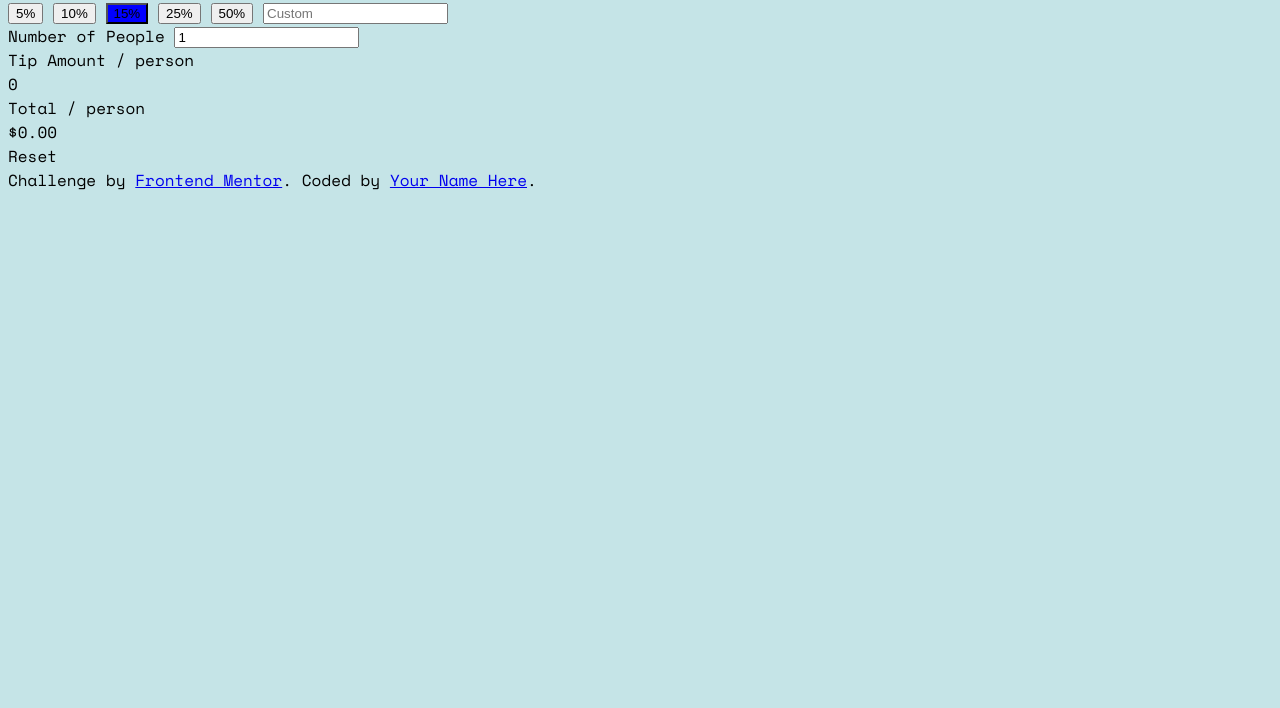
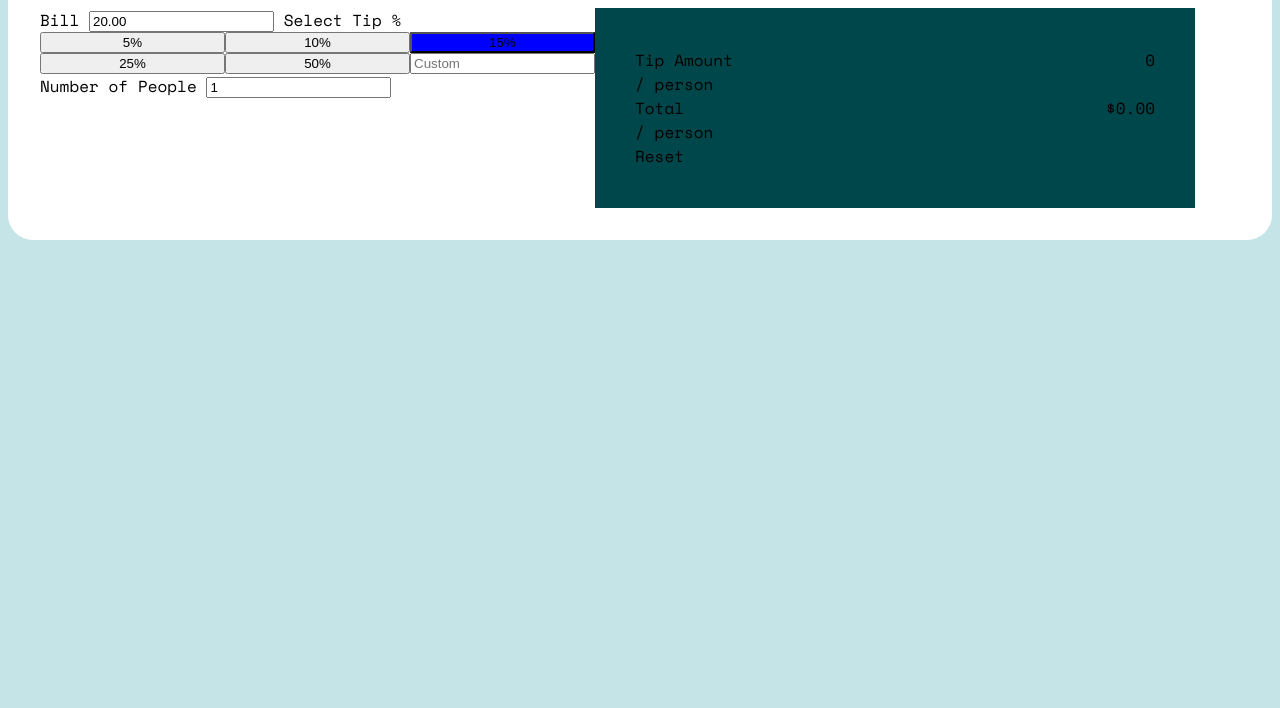
Before and after one commit to sarahtennis/tip-calculator, a plain HTML site: page tip-calculator-app-main/index.html in a window 1280 px wide. Shown: the part 92-800 px from the top of the page. Drawn offline with nearby package versions, Linux system fonts and the light colour scheme.

Commit message:
Tip input functionality, layout css

```diff
--- a/tip-calculator-app-main/index.html
+++ b/tip-calculator-app-main/index.html
@@ -18,6 +18,7 @@
   <body>
     <img class="logo" alt="Splitter logo" src="./images/SPLITTER.svg" />
 
+    <div class="calculator-container">
       <div class="form">
         <label for="bill">Bill</label>
         <input id="bill" name="bill" type="text" value="20.00" />
@@ -39,21 +40,15 @@
 
       <div class="calculations">
         <div class="line">
-        <div class="label">Tip Amount / person</div>
+          <div class="label">Tip Amount<span>/ person</span></div>
           <div id="per-person">$0.00</div>
         </div>
         <div class="line">
-        <div class="label">Total / person</div>
+          <div class="label">Total<span>/ person</span></div>
           <div id="total">$0.00</div>
         </div>
         Reset
       </div>
-
-    <div class="attribution">
-      Challenge by
-      <a href="https://www.frontendmentor.io?ref=challenge" target="_blank"
-        >Frontend Mentor</a
-      >. Coded by <a href="#">Your Name Here</a>.
     </div>
   </body>
   <script src="main.js"></script>
--- a/tip-calculator-app-main/main.js
+++ b/tip-calculator-app-main/main.js
@@ -10,7 +10,6 @@ class Calculator {
   }
 
   calculate = (thingy) => {
-    console.log(thingy);
     this.total.setCalculations(thingy);
   }
 }
@@ -32,7 +31,6 @@ class Bill {
   validInput() {
     const value = parseFloat(this.input.value);
     if (value) {
-      console.log('valid');
     } else if (value === 0) {
       this.validationMessage = 'Cannot be 0';
     } else {
@@ -64,12 +62,23 @@ class TipPercent {
         this.calculate({ tip: value });
       });
     });
+
+    this.input.addEventListener('beforeinput', (e) => {
+      if (!parseInt(e.data) && e.data !== null && e.data != '0') {
+        e.preventDefault();
+      }
+    });
+
+    this.input.addEventListener('input', () => {
+      if (this.input.value.length > 0) {
+        this.calculate({ tip: this.input.value });
+      }
+    });
   }
 }
 
 class Total {
   constructor(calculations) {
-    console.log(calculations);
     this.calculations = calculations;
     this.perPerson = document.querySelector('#per-person');
     this.total = document.querySelector('#total');
@@ -82,8 +91,7 @@ class Total {
   }
 
   updateValues() {
-    console.log(this.calculations);
-    this.perPerson.innerText = parseFloat(this.calculations.bill) * parseFloat(this.calculations.tip);
+    this.perPerson.innerText = parseFloat(this.calculations.bill) * parseFloat(this.calculations.tip) / 100;
   }
 }
 
--- a/tip-calculator-app-main/style.css
+++ b/tip-calculator-app-main/style.css
@@ -3,21 +3,22 @@
   --mobile: 375px;
   --desktop: 1440px;
   --primaryColor: #26c0ab;
+  --rightGreen: #00474B;
   --color1: #00494d;
   --color2: #5e7a7d;
   --color3: #7f9c9f;
   --lightTeal: #c5e4e7;
   --color5: #f4fafa;
   --white: #ffffff;
-
   --mainBgColor: var(--lightTeal);
-
   --fontSizeFormInputs: 24px;
-
   --font-family: 'Space Mono', sans-serif;
-
   --fontWeightRegular: 400;
   --fontWeightBold: 700;
+}
+
+*, *:before, *:after {
+  box-sizing: border-box;
 }
 
 body {
@@ -25,6 +26,35 @@ body {
   font-family: var(--font-family);
 }
 
+.calculator-container {
+  display: flex;
+  background-color: var(--white);
+  border-radius: 25px;
+  padding: 32px;
+}
+
+.tip-container {
+  display: grid;
+  grid-template-rows: auto auto;
+  grid-template-columns: 1fr 1fr 1fr;
+}
+
 .tip-container .selected {
   background: blue;
 }
+
+.calculations {
+  width: 50%;
+  background-color: var(--rightGreen);
+  padding: 40px;
+}
+
+.calculations .line {
+  display: flex;
+  justify-content: space-between;
+}
+
+.calculations .line .label {
+  display: flex;
+  flex-direction: column;
+}
```
Lines whose indentation alone changed are shown as unchanged.
